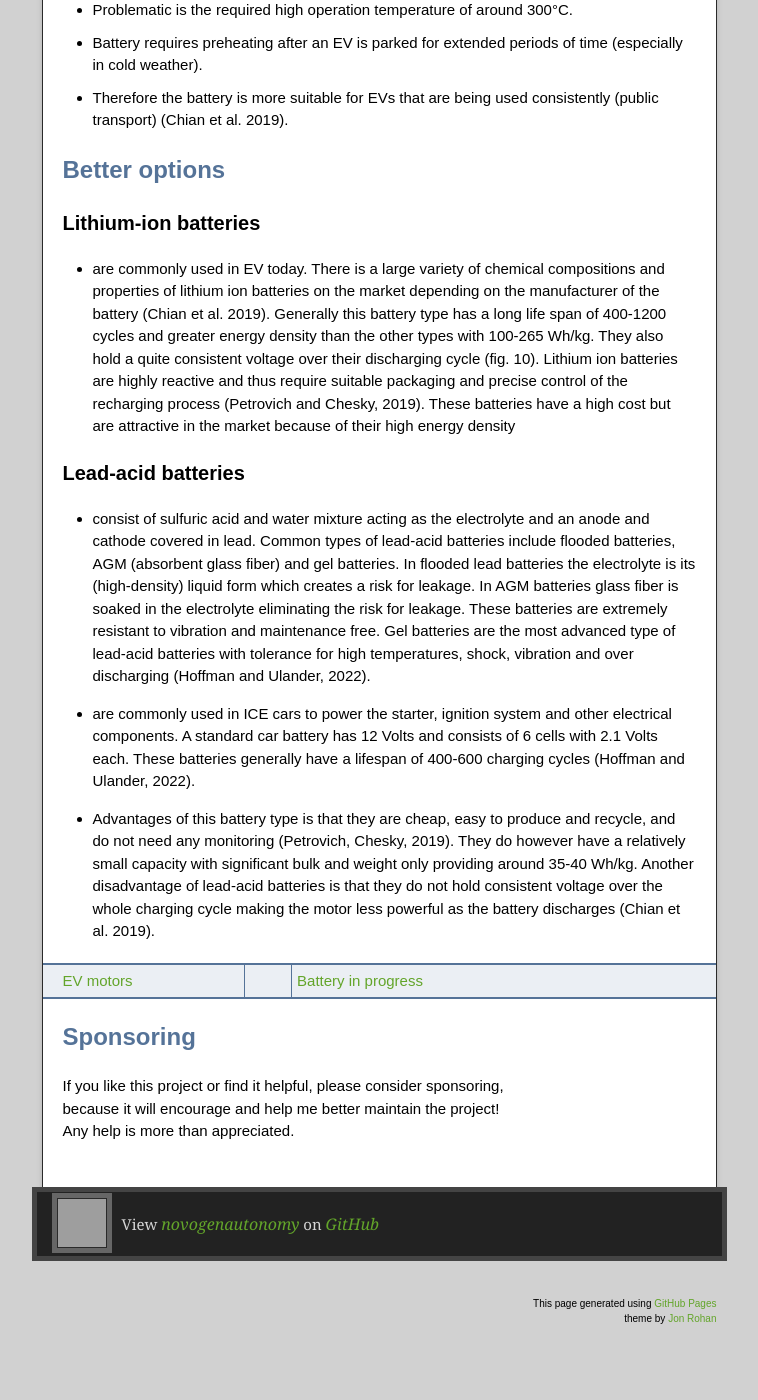
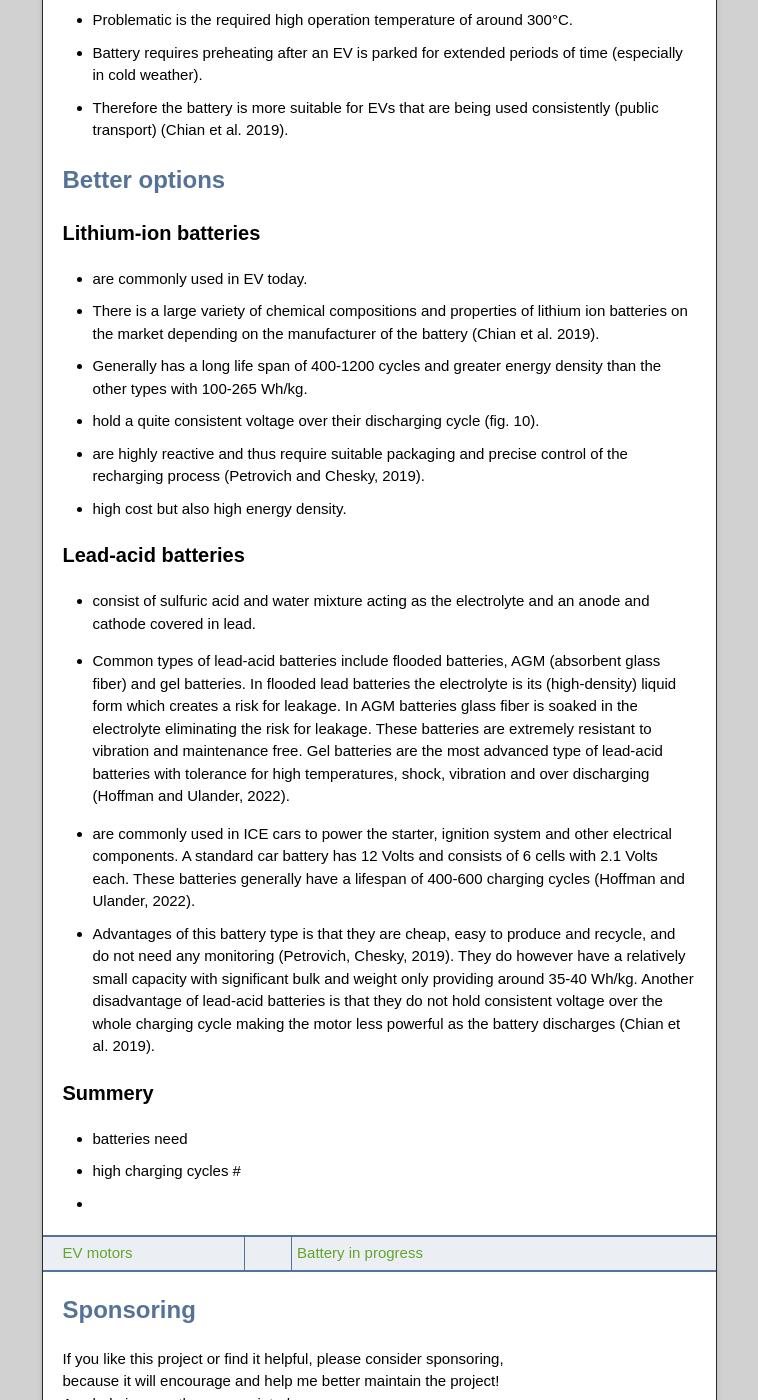
Before and after one commit to novogenautonomy/novogenautonomy.github.io, a Jekyll site: the page built from batteries.md, in a window 1280 px wide and 1400 px high, scrolled down 1015 px. Shown: the whole window, without its empty margins (261-1019 px from the left). Built offline with Jekyll 4.4.1, drawn with Linux system fonts in a browser that asks for light colours; our own code applies the rules of GitHub Pages for plain Markdown files; some of the changed text lies outside the part shown; grey boxes are pictures that could not be loaded.

Commit message:
Update batteries.md

```diff
--- a/batteries.md
+++ b/batteries.md
@@ -3,16 +3,12 @@ layout: default
 ---
 
 ### Nickel-cadmium batteries
-- were earlier used in electric vehicles as they are
-inexpensive, reliable, and have a long lifespan of around 500-1000 charging cycles
+- were earlier used in electric vehicles as they are inexpensive, reliable, and have a long lifespan of around 500-1000 charging cycles
 (Petrovich and Chesky, 2019).
-- With a power density of 40-60 Wh/kg they have an
-advantage over lead-acid batteries but are inferior to other more modern battery
-types.
-- A disadvantage of these batteries is that they suffer from “memory effect” though
-where maximum storage capacity depletes due to crystallization if the batteries are
-not being charged properly.
-- This battery type is now prohibited due to cadmium toxicity (Petrovich and Chesky, 2019).
+- With a power density of 40-60 Wh/kg they have an advantage over lead-acid batteries but are inferior to other more modern battery types.
+- Disadvantages:
+ - they suffer from “memory effect” though where maximum storage capacity depletes due to crystallization if the batteries are not being charged properly.
+ - now prohibited due to cadmium toxicity (Petrovich and Chesky, 2019).
 
 ### Nickel-metal hydride batteries
 - have a power density of 60-120 Wh/kg and a lifespan of 500-1000 charging cycles.
@@ -31,20 +27,22 @@ not being charged properly.
 
 
 ## Better options
+
 ### Lithium-ion batteries
-- are commonly used in EV today. There is a large variety of
-chemical compositions and properties of lithium ion batteries on the market
-depending on the manufacturer of the battery (Chian et al. 2019). Generally this
-battery type has a long life span of 400-1200 cycles and greater energy density than
-the other types with 100-265 Wh/kg. They also hold a quite consistent voltage over
-their discharging cycle (fig. 10). Lithium ion batteries are highly reactive and thus
-require suitable packaging and precise control of the recharging process (Petrovich
-and Chesky, 2019). These batteries have a high cost but are attractive in the market
-because of their high energy density
+- are commonly used in EV today.
+- There is a large variety of chemical compositions and properties of lithium ion batteries on the market
+depending on the manufacturer of the battery (Chian et al. 2019).
+- Generally has a long life span of 400-1200 cycles and greater energy density than
+the other types with 100-265 Wh/kg.
+- hold a quite consistent voltage over their discharging cycle (fig. 10).
+- are highly reactive and thus require suitable packaging and precise control of the recharging process (Petrovich
+and Chesky, 2019).
+- high cost but also high energy density.
 
 ### Lead-acid batteries
 - consist of sulfuric acid and water mixture acting as the
-electrolyte and an anode and cathode covered in lead. Common types of lead-acid
+electrolyte and an anode and cathode covered in lead.
+- Common types of lead-acid
 batteries include flooded batteries, AGM (absorbent glass fiber) and gel batteries. In
 flooded lead batteries the electrolyte is its (high-density) liquid form which creates a
 risk for leakage. In AGM batteries glass fiber is soaked in the electrolyte eliminating
@@ -65,6 +63,10 @@ Wh/kg. Another disadvantage of lead-acid batteries is that they do not hold
 consistent voltage over the whole charging cycle making the motor less powerful as
 the battery discharges (Chian et al. 2019).
 
+### Summery
+- batteries need
+ - high charging cycles #
+ -
 
 
 [EV motors](./evEngine.md) || [Battery in progress](./batteries.md)
```
